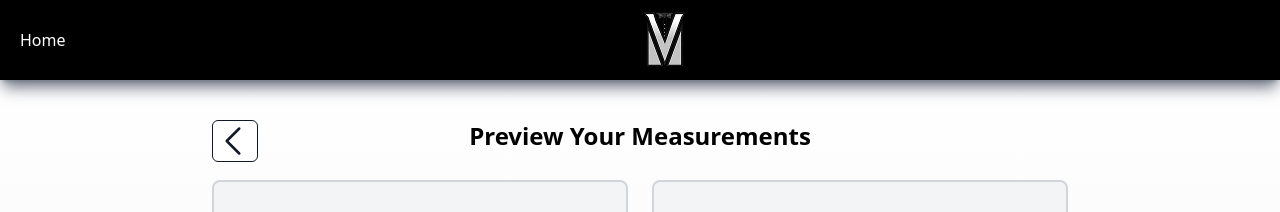
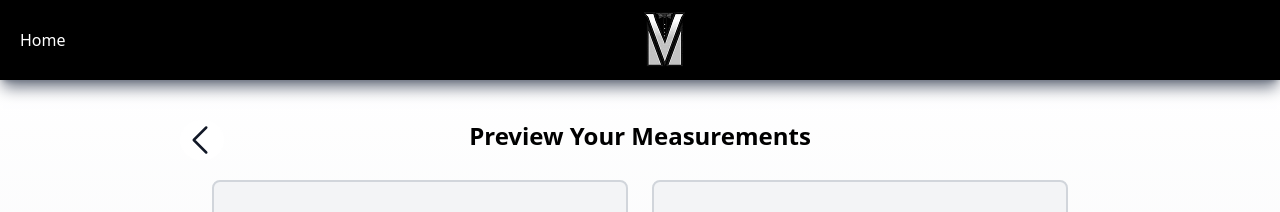
Before and after one commit to suitupstyle/suit-up-web, a Next.js app: page /orders/confirmation in a window 1280 px wide. Shown: the top 212 px of the page. Built offline with nearby package versions, Linux system fonts and the light colour scheme.

Commit message:
style: improve back button styles

```diff
--- a/app/ui/back-button.tsx
+++ b/app/ui/back-button.tsx
@@ -13,7 +13,7 @@ export default function BackButton({
 	return (
 		<Link
 			href={href}
-			className={`absolute top-0 left-0 bg-white border border-gray-900 rounded-md pr-1 z-10 ${className}`}>
+			className={`absolute top-0 -left-8 bg-white transition-colors ease-in-out hover:bg-gray-100 hover:shadow-gray-300 hover:shadow-md rounded-full -pl-1 pr-1 z-10 ${className}`}>
 			<ChevronLeftIcon className="w-8 md:w-10 h-8 md:h-10 text-gray-900" />
 		</Link>
 	)
```
